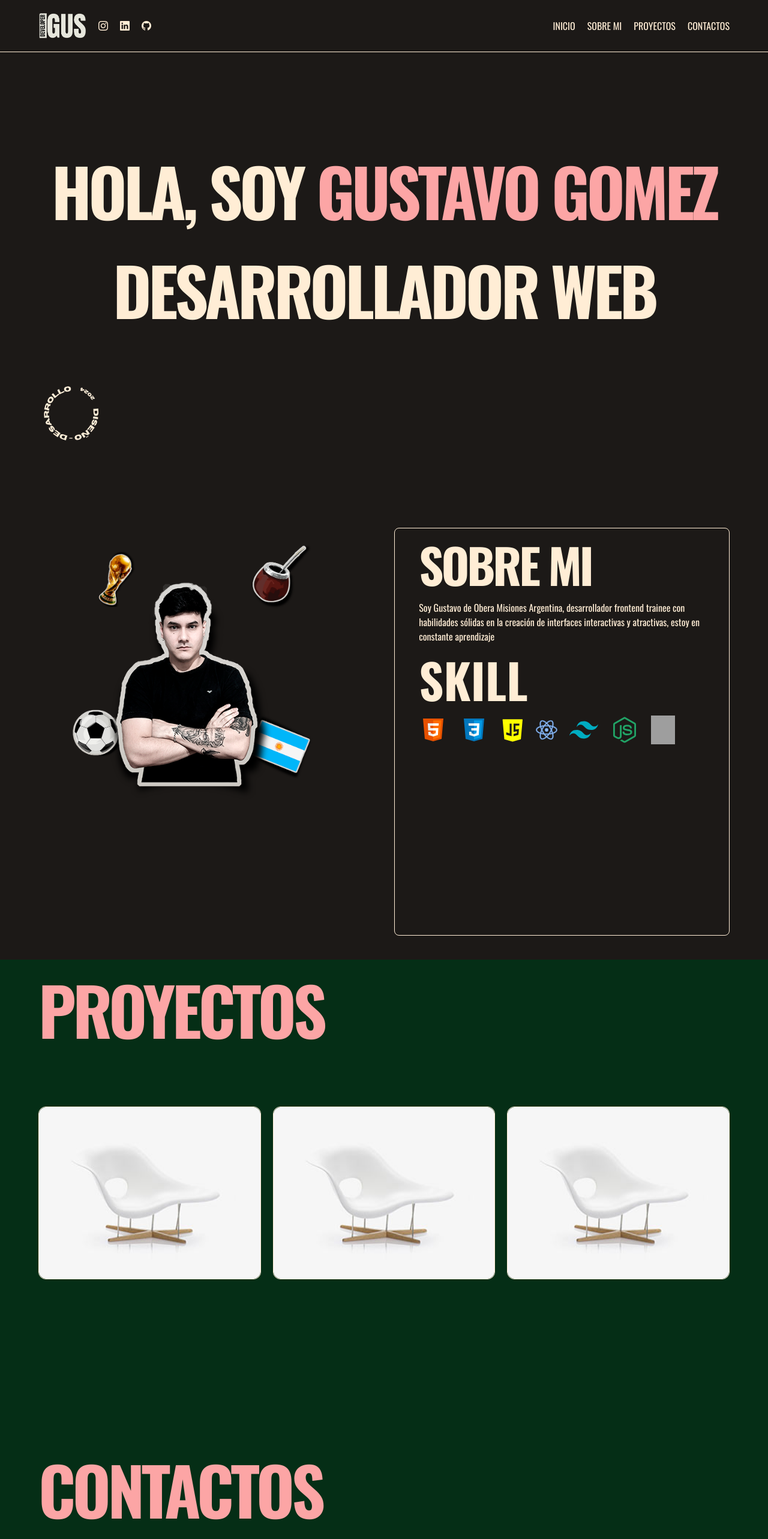
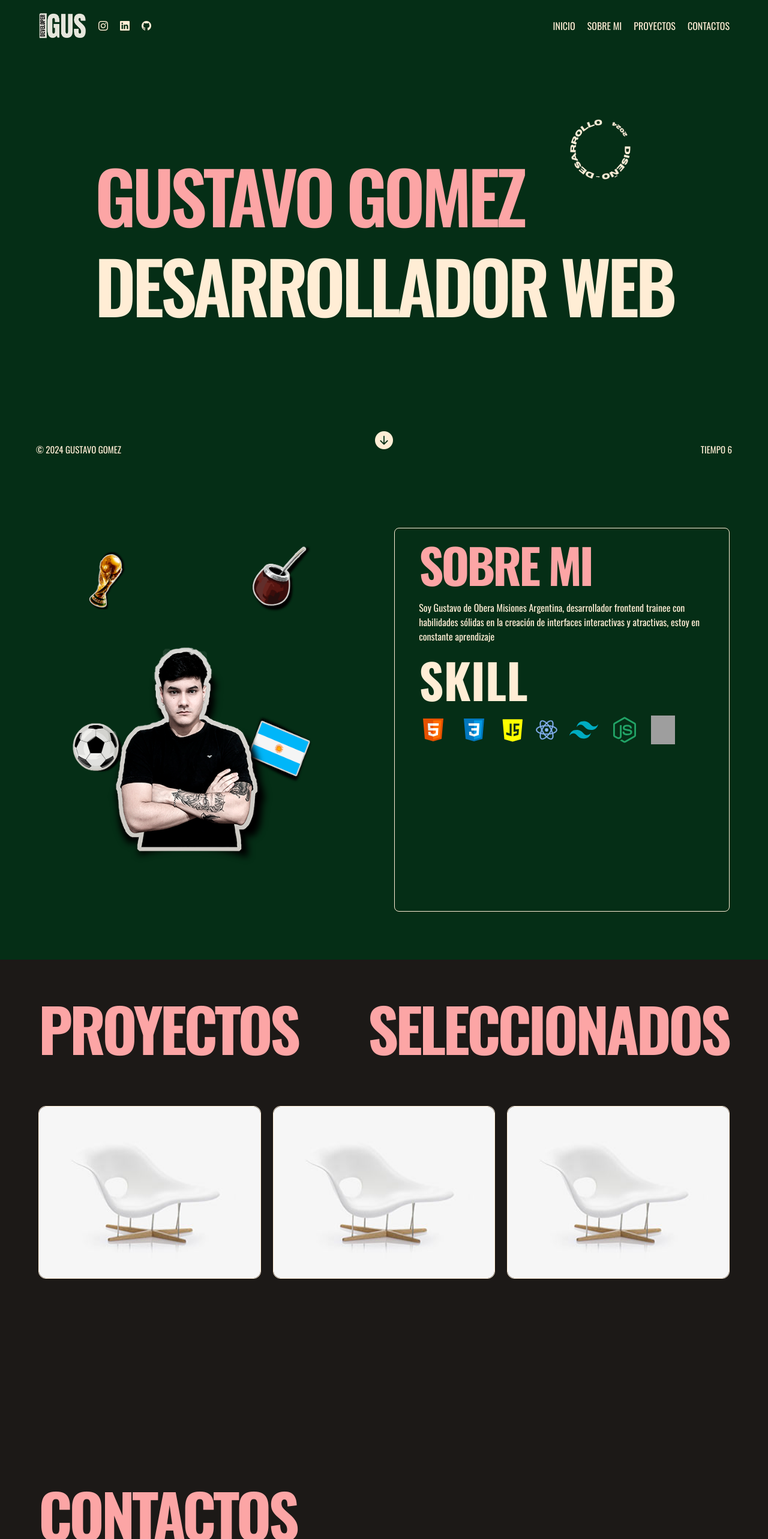
Before and after one commit to Gustavogomez195/porfolio-new, a React (Vite) app: page / in a window 1280 px wide. Shown: the top 2566 px of the page at 60% size. Built offline with nearby package versions, Linux system fonts and the light colour scheme; grey boxes are pictures that could not be loaded; a web font is replaced by a local one; what tailwindcss-animated would draw is missing.

Commit message:
Adaptandolo a dispositivos mobiles

```diff
--- a/package.json
+++ b/package.json
@@ -10,10 +10,12 @@
     "preview": "vite preview"
   },
   "dependencies": {
+    "@emailjs/browser": "^3.12.1",
     "bootstrap-icons": "^1.11.2",
     "framer-motion": "^10.18.0",
     "react": "^18.2.0",
-    "react-dom": "^18.2.0"
+    "react-dom": "^18.2.0",
+    "react-intersection-observer": "^9.5.3"
   },
   "devDependencies": {
     "@types/react": "^18.2.43",
--- a/src/App.jsx
+++ b/src/App.jsx
@@ -5,6 +5,7 @@ import Sobremi from "./Component/Sobremi/Sobremi"
 import Proyectos from "./Component/Proyectos/Proyectos"
 import Contactos from "./Component/Contactos/Contactos"
 import Footer from "./Component/Footer/Footer"
+
 
 
 
@@ -20,6 +21,7 @@ const  App = ()=> {
       <Proyectos/>
       <Contactos/>
       <Footer/>
+
     </>
   )
 }
--- a/src/Component/Contactos/Contactos.jsx
+++ b/src/Component/Contactos/Contactos.jsx
@@ -1,9 +1,98 @@
-import React from 'react'
+import React, { useEffect, useRef } from 'react';
+import emailjs from '@emailjs/browser';
+import { motion, useAnimation } from 'framer-motion';
+import { useInView } from 'react-intersection-observer';
+
+
 
 const Contactos = () => {
+  const controls = useAnimation();
+  const [ref, inView] = useInView();
+
+  useEffect(() => {
+    if (inView) {
+      controls.start('visible');
+    } else {
+      controls.start('hidden');
+    }
+  }, [controls, inView]);
+
+
+
+  const form = useRef();
+
+  const sendEmail = (e) => {
+    e.preventDefault();
+
+    emailjs.sendForm('service_91jowea', 'template_fx4t49d', form.current, '-mxGT6qdnqIYAfbPS')
+      .then((result) => {
+          console.log(result.text);
+      }, (error) => {
+          console.log(error.text);
+      });
+  };
+
+
+
+
+
+
   return (
-    <div id='contactos' className=' w-full h-screen bg-green-950 px-16 '>
-      <h5 className='text-red-300 font-oswald font-bold tracking-tighter text-[110px] uppercase '>Contactos</h5>
+    <div id='contactos' className=' w-full h-screen bg-stone-900 px-10 lg:px-16 pt-10 lg:pt-16  overflow-hidden '>
+
+      <motion.h5  ref={ref}
+      initial="hidden"
+      animate={controls}
+      variants={{
+        visible: { opacity: 1, y: 0 },
+        hidden: { opacity: 0, y: 50 },
+      }}
+      transition={{ duration: 0.5 }} className='text-red-300 font-oswald font-bold tracking-tighter text-4xl  lg:text-[100px] uppercase pt-10 '>Contactos</motion.h5>
+<div className='flex flex-col lg:grid lg:grid-cols-2 pt-16'>
+
+
+
+    <div className='font-oswald text-orange-100 pr-10 pb-10  '>
+<div className='flex items-center gap-x-2 pb-10 '>
+
+    <i className="bi bi-geo-alt text-xl"></i>
+    <p>Obera, Misiones, Argentina</p>
+
+</div>
+
+<p>Estoy encantado de que estés interesado en ponerse en contacto conmigo. Estoy disponible y dispuesto para responder a tus preguntas, escuchar tus comentarios o discutir cualquier asunto que tengas en mente.</p>
+
+    </div>
+
+    <div className='w-full  mb-20 font-oswald border rounded-lg border-orange-100 p-5  '>
+
+    <form ref={form} onSubmit={sendEmail}>
+
+        <div className='font-oswald text-orange-100 flex flex-col mb-5' >
+
+         <label>Nombre</label>
+          <input className='border border-orange-100 rounded bg-transparent'  type="text" name="user_name" required />
+        </div>
+
+        <div className='font-oswald text-orange-100 flex flex-col mb-5'>
+
+      <label>Email</label>
+      <input className='border border-orange-100 rounded bg-transparent'  type="email" name="user_email" required />
+        </div>
+
+        <div className='font-oswald text-orange-100 flex flex-col mb-5 '>
+
+      <label>Mensaje</label>
+      <textarea className='border border-orange-100 rounded bg-transparent'  name="message"/>
+        </div>
+      <input className='font-oswald text-red-300 text-xl border border-orange-100 rounded p-2 cursor-pointer' type="submit" value="Enviar"  />
+    </form>
+    </div>
+
+</div>
+
+
+
     </div>
   )
 }
--- a/src/Component/Hero/Hero.jsx
+++ b/src/Component/Hero/Hero.jsx
@@ -6,8 +6,23 @@ import logog from "../../assets/logog.png"
 
 
 
+
 const Hero = () => {
   const controls = useAnimation();
+  const [segundos, setSegundos] = useState(0);
+
+  useEffect(() => {
+
+    const incrementarSegundos = () => {
+      setSegundos((prevSegundos) => prevSegundos + 1);
+    };
+
+
+    const intervalId = setInterval(incrementarSegundos, 1000);
+
+
+    return () => clearInterval(intervalId);
+  }, []);
 
 
   useEffect(() => {
@@ -28,23 +43,28 @@ const Hero = () => {
 
 
   return (
-    <div id="inicio" className="bg-stone-900 h-screen flex justify-center items-center " >
-<div className= 'font-oswald font-bold tracking-tighter  text-orange-100 text-center text-[110px] uppercase animate-fade-down'>
+    <div id="inicio" className="w-full  bg-green-950 h-screen flex justify-center  items-center px-16 " >
+<div className= 'font-oswald font-semibold leading-tight tracking-tighter  text-orange-100 text-left text-5xl lg:text-[120px]  uppercase animate-fade-down'>
 
 
 
-      <h1 >
-        Hola, soy <span className=" text-red-300 ">Gustavo Gomez</span>
+
+      <h1 className=" text-red-300 ">
+      Gustavo Gomez
       </h1>
 
-      <h4 >Desarrollador web</h4>
+      <h2   >Desarrollador web</h2>
     </div>
-     <motion.div className="absolute bottom-8 left-10 flex items-center justify-center text-orange-100" animate={controls}>
-      <img className="w-40 h-40 animate-fade-down" src={logog} alt="logo" />
+     <motion.div className="hidden lg:flex absolute  items-center  top-[160px] right-[190px]" animate={controls}>
+      <img className="w-44 h-44  animate-fade-down" src={logog} alt="logo" />
 
      </motion.div>
+     <i className="absolute bottom-10 bi bi-arrow-down-circle-fill text-orange-100 text-3xl animate-bounce animate-infinite"></i>
 
-
+     <div className="fixed  font-oswald bottom-10 left-[60px] px-0 text-[11px] lg:text-[15px] text-orange-100 z-50 uppercase">
+     <p>© 2024 Gustavo Gomez</p>
+     </div>
+     <p className="fixed  font-oswald bottom-10 right-[60px] text-[11px] lg:text-[15px] text-orange-100 z-50 uppercase ">tiempo {segundos}</p>
 </div>
 
 
--- a/src/Component/Navbar/Header.jsx
+++ b/src/Component/Navbar/Header.jsx
@@ -28,14 +28,14 @@ const Header = () => {
 
 
   return (
-    <header className={` ${scrolling ? 'pb-1 pt-1 backdrop-blur-sm z-50' : 'pb-5 pt-5'} z-50 fixed w-full px-16 flex justify-between justify-center items-center  border-b border-orange-100 transition-all duration-300 animate-fade-down`}>
+    <header className={` ${scrolling ? 'pb-1 pt-1 backdrop-blur-sm z-50 border-b border-orange-100' : 'pb-5 pt-5 '} z-50 fixed w-full px-16 flex justify-between justify-center items-center  transition-all duration-300 animate-fade-down`}>
         <div className="flex gap-5 justify-center items-center">
-          <img className="w-20" src={Logo1} alt="logo" />
-         <i className="bi bi-instagram cursor-pointer text-orange-100 hover:text-orange-50 "></i>
-         <i className="bi bi-linkedin cursor-pointer text-orange-100  hover:text-orange-50"></i>
-         <i className="bi bi-github cursor-pointer text-orange-100  hover:text-orange-50"></i>
+          <a href="#inicio"><img  className="w-20" src={Logo1} alt="logo" /></a>
+         <a target="_blank" href="https://www.instagram.com/gustavogomezzz_/" ><i className="bi bi-instagram cursor-pointer text-orange-100 hover:text-orange-50 "></i></a>
+         <a target="_blank" href="https://www.linkedin.com/in/gustavo-gomez-971b761b0/"><i className="bi bi-linkedin cursor-pointer text-orange-100  hover:text-orange-50"></i></a>
+         <a target="_blank" href="https://github.com/Gustavogomez195"><i className="bi bi-github cursor-pointer text-orange-100  hover:text-orange-50"></i></a>
         </div>
-        <div><Navbar/></div>
+        <div className="hidden lg:flex"><Navbar/></div>
 
     </header>
   )
--- a/src/Component/Proyectos/Card.jsx
+++ b/src/Component/Proyectos/Card.jsx
@@ -19,7 +19,7 @@ const Card = ({ titles, subtitles, images }) => {
           </a>
         </div>
         <div className="absolute flex flex-col inset-0 text-orange-100 items-center justify-center gap-3 px-6  translate-y-[70%] group-hover:translate-y-12 transition-all duration-500  ">
-          <h5 className="font-oswald font-bold text-5xl uppercase tracking-tighter">{titles}</h5>
+          <h5 className="font-oswald font-bold text-3xl lg:text-5xl uppercase tracking-tighter">{titles}</h5>
           <p className="font-oswald font-bold text-sm uppercase tracking-tighter ">{subtitles}</p>
         </div>
       </div>
--- a/src/Component/Proyectos/Proyectos.jsx
+++ b/src/Component/Proyectos/Proyectos.jsx
@@ -1,10 +1,27 @@
 
 import Silla from "../../assets/silla.jpg"
 import { Card } from "./Card";
+import React, { useEffect } from 'react';
+import { motion, useAnimation } from 'framer-motion';
+import { useInView } from 'react-intersection-observer';
+
 
 
 
 const Proyectos = () => {
+
+
+
+  const controls = useAnimation();
+  const [ref, inView] = useInView();
+
+  useEffect(() => {
+    if (inView) {
+      controls.start('visible');
+    } else {
+      controls.start('hidden');
+    }
+  }, [controls, inView]);
   const cards = [
     {
       id: 1,
@@ -21,17 +38,29 @@ const Proyectos = () => {
     {
       id: 3,
       title: "Proyecto-3",
-      subtitle: "Informacion sobre el proyecto que lo voy a escribir aca cuando sepa cual subir",
+      subtitle: "Informacion sobre el proyecto que lo voy a escribir aca cuando sepa cual subir"  ,
       image: Silla,
     },
 
   ];
   return (
-    <section  id='proyectos' className=" w-full h-screen bg-green-950 px-16  ">
+    <section  id='proyectos' className=" w-full lg:h-screen  bg-stone-900 px-10 lg:px-16 pt-10 lg:pt-16 pb-20"
+    >
 
-      <h5 className='text-red-300 font-oswald font-bold tracking-tighter text-[110px] uppercase '>proyectos</h5>
+<motion.div   ref={ref}
+      initial="hidden"
+      animate={controls}
+      variants={{
+        visible: { opacity: 1, y: 0 },
+        hidden: { opacity: 0, y: 50 },
+      }}
+      transition={{ duration: 0.5 }}>
 
-      <div className="grid grid-rows-2 grid-cols-3 gap-5 pt-20 ">
+      <h5 className=' text-red-300 font-oswald font-bold tracking-tighter text-4xl lg:text-[100px] uppercase leading-none '>proyectos  <span className="pl-16 lg:pl-24   ">seleccionados  </span></h5>
+
+
+
+      <div className="flex flex-col lg:grid lg:grid-cols-3 gap-5 pt-20  ">
         {cards.map((card) => (
           <div key={card.id}>
             <Card
@@ -42,6 +71,7 @@ const Proyectos = () => {
           </div>
         ))}
       </div>
+</motion.div>
     </section>
   );
 };
--- a/src/Component/Sobremi/Sobremi.jsx
+++ b/src/Component/Sobremi/Sobremi.jsx
@@ -11,6 +11,9 @@ import tailwind from "../../assets/tailwind.svg"
 import node from "../../assets/node.svg"
 import mongo from "../../assets/mongodb.png"
 import { useEffect, useState } from "react"
+import { motion, useAnimation } from 'framer-motion';
+import { useInView } from 'react-intersection-observer';
+
 
 
 
@@ -20,6 +23,19 @@ import { useEffect, useState } from "react"
 
 
 const Sobremi = () => {
+
+  const controls = useAnimation();
+  const [ref, inView] = useInView();
+
+  useEffect(() => {
+    if (inView) {
+      controls.start('visible');
+    } else {
+      controls.start('hidden');
+    }
+  }, [controls, inView]);
+
+
   const [scrolear, setScrolear] = useState  (false)
 
   useEffect(() => {
@@ -41,25 +57,42 @@ const Sobremi = () => {
 
 
   return (
-    <div   id="sobremi" className={` ${scrolear ? 'bg-green-950' : 'bg-stone-900'} w-full h-screen  flex te px-16 gap-20 pt-20 transition-all duration-500  `}
+    <div   id="sobremi" className={` ${scrolear ? 'bg-stone-900' : ' bg-green-950 '} w-full   h-screen  flex flex-col lg:flex-row px-16 gap-20 pt-5 lg:pt-20 pb-20 transition-all duration-500  `}
    >
-      <div className="relative  w-full">
+      <motion.div className="relative flex items-center w-full "
+       ref={ref}
+       initial="hidden"
+       animate={controls}
+       variants={{
+         visible: { opacity: 1, y: 0 },
+         hidden: { opacity: 0, y: 100 },
+       }}
+       transition={{ duration: 0.5 }} >
 
-    <img className="w-52 absolute top-[250px]   " src={pelota} alt="pelota" />
-   <img className="  absolute z-30 right-4" src={perfil} alt="perfil" />
-   <img className="absolute w-40 end-8" src={mate} alt="mate" />
-   <img className="absolute w-40 end-8 top-72" src={bandera} alt="bandera" />
-   <img className="w-24 top-10 left-20 absolute  " src={copa} alt="copa" />
-      </div>
+    <img className="w-20 h-20 lg:h-52 lg:w-52  lg:absolute top-0 lg:top-[270px]   " src={pelota} alt="pelota" />
+   <img className="  absolute z-30 right-0 lg:right-4 bottom-14 lg:bottom-10" src={perfil} alt="perfil" />
+   <img className="lg:absolute w-16 h-16 lg:w-40 lg:h-40 end-8 top-0  " src={mate} alt="mate" />
+   <img className="lg:absolute w-16 h-16 lg:w-40 lg:h-40 end-8 top-72" src={bandera} alt="bandera" />
+   <img className="lg:w-24 lg:h-24 w-12 h-12 top-10 left-16 lg:absolute   " src={copa} alt="copa" />
+      </motion.div>
 
 
 
-<div className="w-full  mb-10 font-oswald border rounded-lg border-orange-100 px-10 ">
+<motion.div className="w-full  font-oswald border rounded-lg border-orange-100 px-10 "
+ ref={ref}
+ initial="hidden"
+ animate={controls}
+ variants={{
+   visible: { opacity: 1, y: 0 },
+   hidden: { opacity: 0, y: 50 },
+ }}
+ transition={{ duration: 0.5 }}>
 
-    <h1 className=" font-bold tracking-tighter text-[80px]  text-orange-100 left-1/2 uppercase top-7  ">Sobre mi</h1>
+    <h1 className=" font-bold tracking-tighter text-[40px] lg:text-[80px]  text-red-300 left-1/2 uppercase top-7  ">Sobre mi</h1>
     <p className="  text-orange-100 left-1/2 right-14 top-24  ">Soy Gustavo de Obera Misiones Argentina, desarrollador frontend trainee con habilidades sólidas en la creación de interfaces interactivas y atractivas, estoy en constante aprendizaje </p>
-    <h5 className=" font-bold  text-[80px] text-orange-100 left-1/2 uppercase top-40">Skill</h5>
-    <div className="flex gap-5">
+    <h5 className=" font-bold text-[40px] lg:text-[80px] text-orange-100 left-1/2 uppercase top-40">Skill</h5>
+    <div className="flex flex-wrap gap-5  ">
+
 
     <img  src={html} alt="html" />
     <img  src={css} alt="html" />
@@ -70,8 +103,9 @@ const Sobremi = () => {
     <img className="w-10" src={mongo} alt="html" />
 
 
+
     </div>
-</div>
+</motion.div>
     </div>
 
   )
```
Also changed, not shown: src/Component/Footer/Footer.jsx (+12 -1 lines), 1 other file (tests, documents, lock files or other folders).
